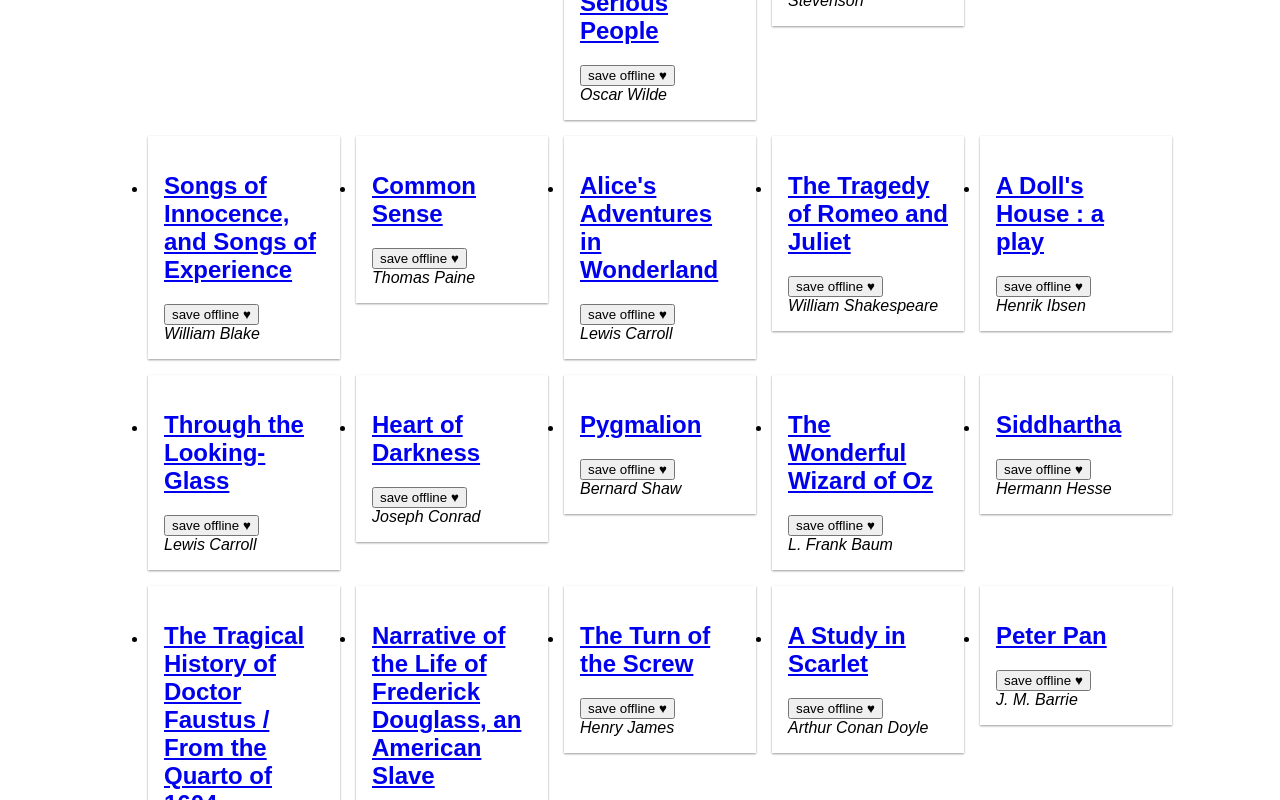
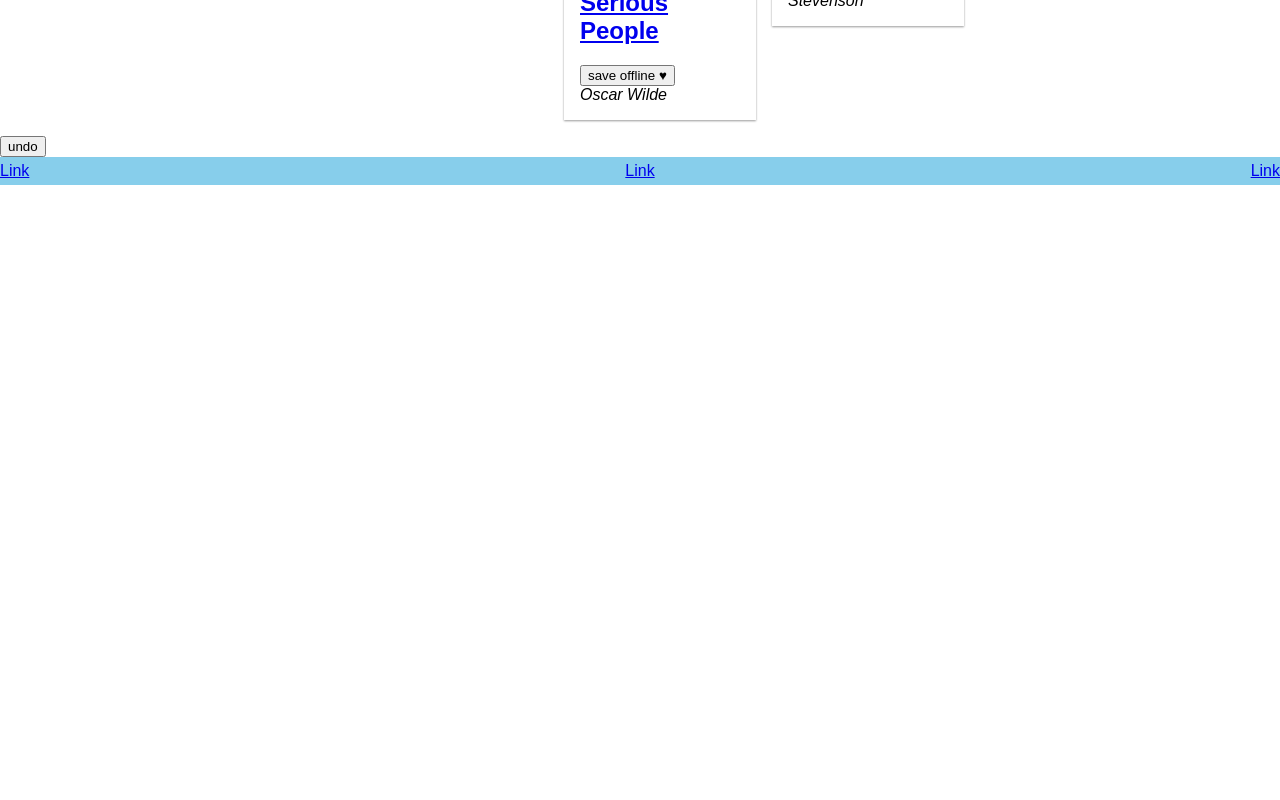
Before and after one commit to oliverjam/bookmarkd, a React (Create React App) app: page / in a window 1280 px wide. Shown: the part 900-1700 px from the top of the page. After the commit the page ends 1085 px from the top, so only its background shows below. Built offline with nearby package versions, Linux system fonts and the light colour scheme.

Commit message:
create snackbar component we have created the snackbar component, action, and reducer. Relates #20

```diff
--- /dev/null
+++ b/src/actions/snackbarActions.js
@@ -0,0 +1,6 @@
+import { SNACKBAR_MESSAGE } from '../constants';
+
+export const snackbarMessage = ({ message }) => ({
+  type: SNACKBAR_MESSAGE,
+  message,
+});
--- a/src/components/App.js
+++ b/src/components/App.js
@@ -1,20 +1,21 @@
 import React, { Component } from 'react';
 import { BrowserRouter as Router, Route } from 'react-router-dom';
+import { snackbarMessage } from '../actions/snackbarActions';
+import { connect } from 'react-redux';
+import { bindActionCreators } from 'redux';
 
 import Home from './Home';
 import TopNav from './TopNav';
 import BottomNav from './BottomNav';
 import Reader from './Reader';
+import Snackbar from './Snackbar';
 
-// const mapStateToProps = state => ({
-//   books: state.books,
-//   theme: state.theme,
-// });
-//
-// const mapDispatchToProps = dispatch =>
-//   bindActionCreators(actionCreators, dispatch);
-//
-// const App = connect(mapStateToProps, mapDispatchToProps)(Main);
+const mapStateToProps = state => ({
+  message: state.message,
+});
+
+const mapDispatchToProps = dispatch =>
+  bindActionCreators({ snackbarMessage }, dispatch);
 
 class App extends Component {
   render() {
@@ -29,6 +30,7 @@ class App extends Component {
               return <Reader slug={match.params.slug} />;
             }}
           />
+          <Snackbar />
           <BottomNav />
         </div>
       </Router>
@@ -36,4 +38,4 @@ class App extends Component {
   }
 }
 
-export default App;
+export default connect(mapStateToProps, mapDispatchToProps)(App);
--- a/src/components/BookGrid.js
+++ b/src/components/BookGrid.js
@@ -12,7 +12,9 @@ const mapStateToProps = state => ({
 function BookGrid(props) {
   return (
     <Grid>
-      {props.books.map(book => <li key={uuid()}><Book details={book} /></li>)}
+      {props.books
+        .map(book => <li key={uuid()}><Book details={book} /></li>)
+        .slice(0, 10)}
     </Grid>
   );
 }
--- /dev/null
+++ b/src/components/Snackbar.js
@@ -0,0 +1,15 @@
+import React from 'react';
+// import { showSnackbar } from '../actions';
+import { connect } from 'react-redux';
+import { bindActionCreators } from 'redux';
+
+function Snackbar(props) {
+  return (
+    <div>
+      <p>{props.message}</p>
+      <button>undo</button>
+    </div>
+  );
+}
+
+export default Snackbar;
--- a/src/constants/index.js
+++ b/src/constants/index.js
@@ -2,3 +2,4 @@ export const CHANGE_THEME = 'CHANGE_THEME';
 export const CACHE_BOOK = 'CACHE_BOOK';
 export const ADD_BOOK = 'ADD_BOOK';
 export const UPDATE_CURRENT_LOCATION = 'UPDATE_CURRENT_LOCATION';
+export const SNACKBAR_MESSAGE = 'SNACKBAR_MESSAGE';
--- a/src/reducers/index.js
+++ b/src/reducers/index.js
@@ -2,11 +2,13 @@ import { combineReducers } from 'redux';
 import { themeReducer as theme } from './themeReducer';
 import { userReducer as user } from './userReducer';
 import { bookReducer as books } from './bookReducer';
+import { snackbarReducer } from './snackbarReducer.js';
 
 const reducers = {
   theme,
   user,
   books,
+  snackbarReducer,
 };
 
 export default combineReducers(reducers);
--- /dev/null
+++ b/src/reducers/snackbarReducer.js
@@ -0,0 +1,13 @@
+import { SNACKBAR_MESSAGE } from '../constants';
+
+export const snackbarReducer = (state = {}, action) => {
+  switch (action.type) {
+    case SNACKBAR_MESSAGE:
+      return {
+        ...state,
+        message: action.message,
+      };
+    default:
+      return state;
+  }
+};
```
